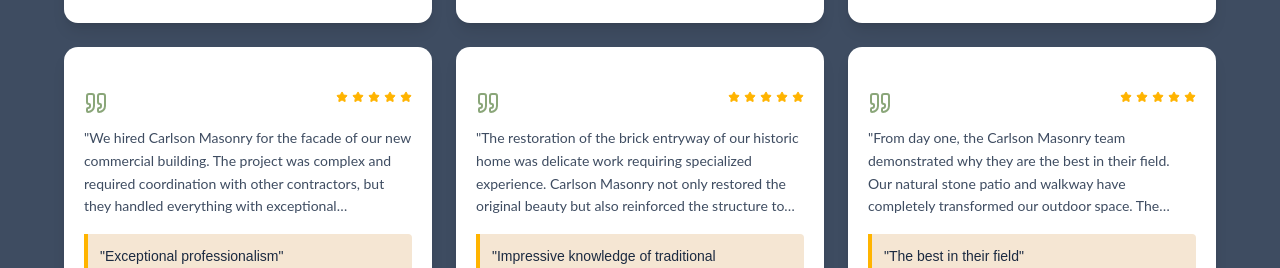
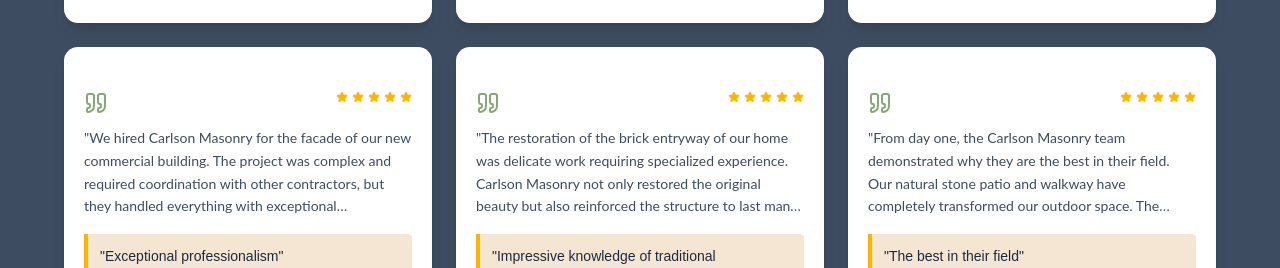
Before and after one commit to Carlsonmasonry/carlson-masonry-website, a React (Vite) app: page /testimonials in a window 1280 px wide. Shown: the part 1300-1568 px from the top of the page. Built offline with nearby package versions, Linux system fonts and the light colour scheme.

Commit message:
Remove 'historic home' reference from testimonial

```diff
--- a/src/components/pages/Testimonials.jsx
+++ b/src/components/pages/Testimonials.jsx
@@ -88,7 +88,7 @@
       date: "November 2023",
       rating: 5,
       project: "Entry Restoration",
-      text: "The restoration of the brick entryway of our historic home was delicate work requiring specialized experience. Carlson Masonry not only restored the original beauty but also reinforced the structure to last many more years. Their knowledge of traditional techniques is impressive.",
+      text: "The restoration of the brick entryway of our home was delicate work requiring specialized experience. Carlson Masonry not only restored the original beauty but also reinforced the structure to last many more years. Their knowledge of traditional techniques is impressive.",
       highlight: "Impressive knowledge of traditional techniques"
     },
     {
```
